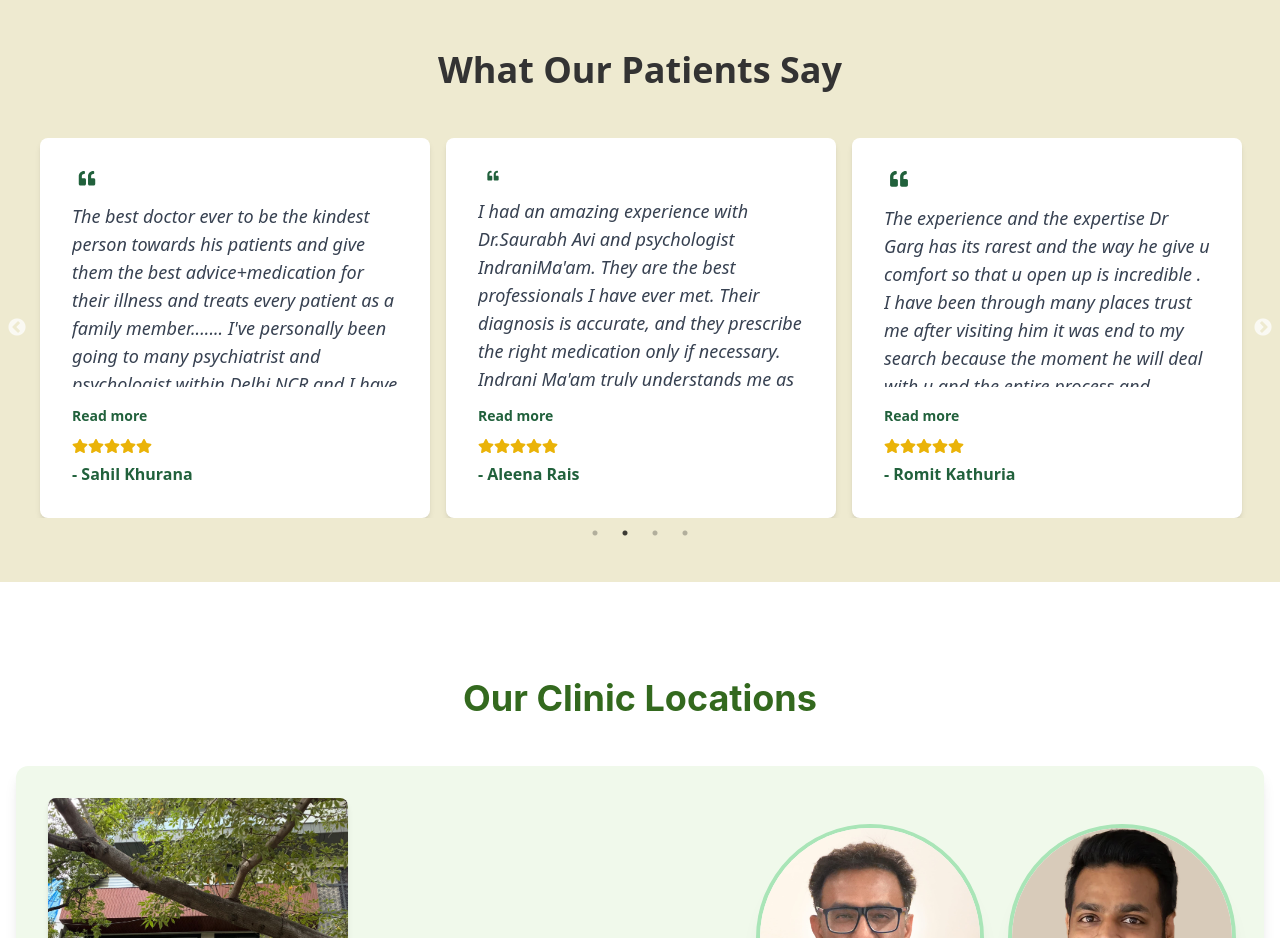
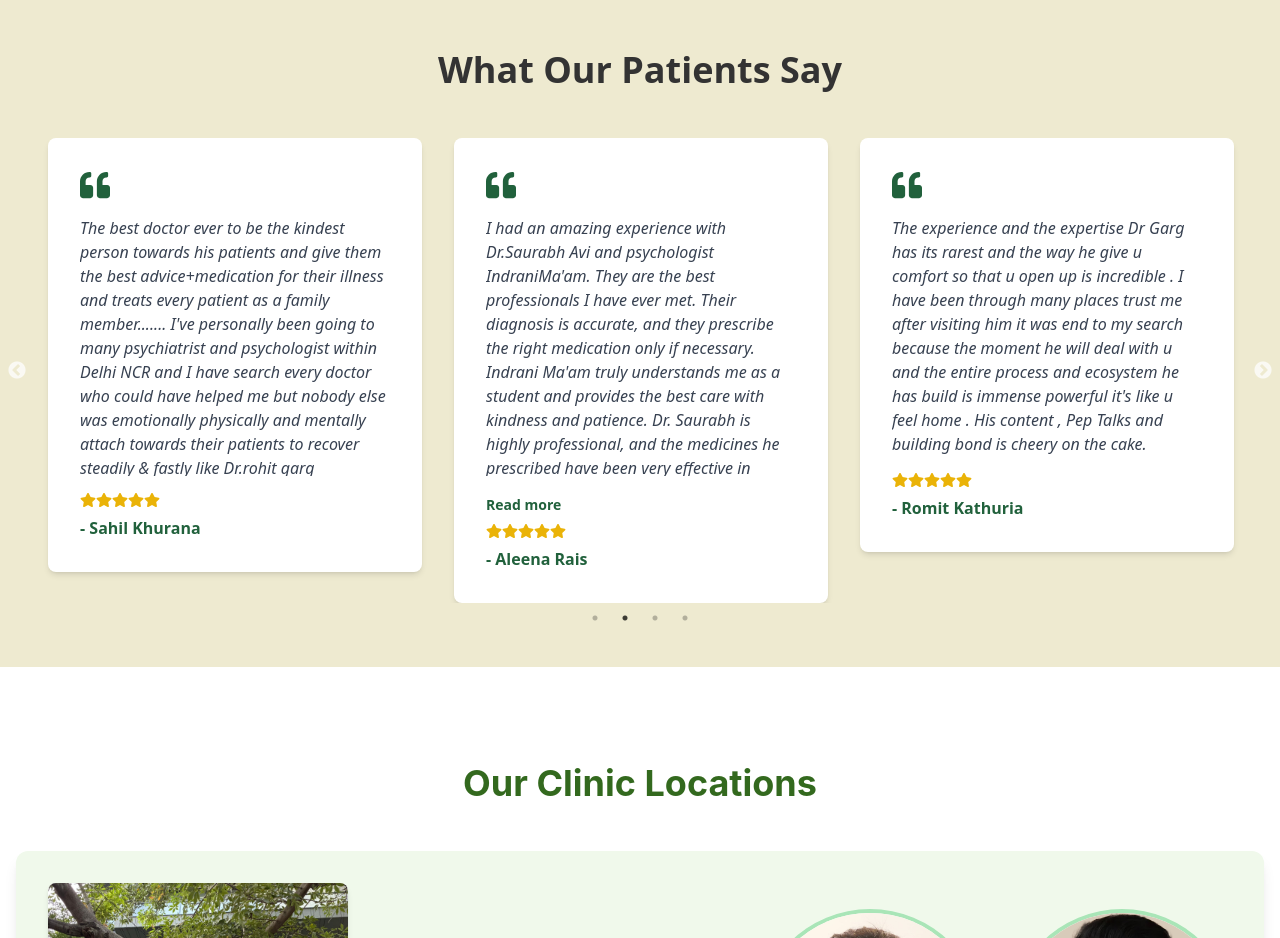
Before and after one commit to Ashishs0006/mind-vriksha, a React (Vite) app in the folder frontend/: page / in a window 1280 px wide. Shown: the part 3240-4178 px from the top of the page. Built offline with nearby package versions, Linux system fonts and the light colour scheme.

Commit message:
Commit all the changes

```diff
--- a/frontend/src/Components/Testimonials.jsx
+++ b/frontend/src/Components/Testimonials.jsx
@@ -30,35 +30,23 @@ const TestimonialCard = ({ testimonial, baseHeight }) => {
 
   useEffect(() => {
     if (contentRef.current) {
-      // Check if content exceeds the base height
       const contentHeight = contentRef.current.scrollHeight;
-      const cardHeight = baseHeight - 100; // Account for quote icon and author section
-
-      if (contentHeight > cardHeight) {
-        setNeedsReadMore(true);
-      } else {
-        setNeedsReadMore(false);
-      }
+      const cardHeight = baseHeight - 100; // space for quote + author
+      setNeedsReadMore(contentHeight > cardHeight);
     }
   }, [baseHeight]);
 
-  const handleReadMore = () => {
-    setIsExpanded(true);
-  };
-
   return (
     <div
-      className="bg-white p-8 rounded-lg shadow-md hover:shadow-xl transition duration-300 flex flex-col"
-      style={{ height: `${baseHeight}px` }}
+      className="bg-white p-6 sm:p-8 rounded-lg shadow-md hover:shadow-xl transition duration-300 flex flex-col h-full"
+      style={{ minHeight: `${baseHeight}px` }}
     >
       <FaQuoteLeft className="text-primary-green text-3xl mb-4" />
 
       <div
         ref={contentRef}
-        className={`italic text-lg text-gray-700 mb-4 flex-grow ${isExpanded ? 'overflow-y-auto' : 'overflow-hidden'}`}
-        style={{
-          maxHeight: isExpanded ? 'none' : `${baseHeight - 120}px`,
-        }}
+        className={`italic text-gray-700 mb-4 flex-grow ${isExpanded ? 'overflow-y-auto' : 'overflow-hidden'}`}
+        style={{ maxHeight: isExpanded ? 'none' : `${baseHeight - 120}px` }}
       >
         {testimonial.quote}
       </div>
@@ -66,20 +54,19 @@ const TestimonialCard = ({ testimonial, baseHeight }) => {
       <div className="mt-auto">
         {needsReadMore && !isExpanded && (
           <button
-            onClick={handleReadMore}
-            className="text-primary-green font-semibold text-sm mb-3 hover:underline focus:outline-none"
+            onClick={() => setIsExpanded(true)}
+            className="text-primary-green font-semibold text-sm mb-2 hover:underline focus:outline-none"
           >
             Read more
           </button>
         )}
-
-        <div className="flex flex-col">
-          <div className="flex text-yellow-500 mb-2">
+        <div className="flex flex-col items-start">
+          <div className="flex text-yellow-500 mb-1">
             {[...Array(5)].map((_, i) => (
               <FaStar key={i} />
             ))}
           </div>
-          <p className="font-semibold text-primary-green">- {testimonial.author}</p>
+          <p className="font-semibold text-primary-green mt-1">- {testimonial.author}</p>
         </div>
       </div>
     </div>
@@ -87,6 +74,9 @@ const TestimonialCard = ({ testimonial, baseHeight }) => {
 };
 
 const Testimonials = () => {
+  const baseHeight = 380; // desktop default
+  const mobileBaseHeight = 450; // mobile card height
+
   const settings = {
     dots: true,
     infinite: true,
@@ -95,50 +85,38 @@ const Testimonials = () => {
     slidesToScroll: 1,
     autoplay: true,
     autoplaySpeed: 5000,
+    centerMode: false,
+    variableWidth: false,
     responsive: [
-    {
-      breakpoint: 1280, // Large desktops
-      settings: {
-        slidesToShow: 3,
-        slidesToScroll: 1,
-      },
-    },
-    {
-      breakpoint: 1024, // Tablets
-      settings: {
-        slidesToShow: 2,
-        slidesToScroll: 1,
-      },
-    },
-    {
-      breakpoint: 768, // Mobiles (landscape)
-      settings: {
-        slidesToShow: 1,
-        slidesToScroll: 1,
-      },
-    },
-    {
-      breakpoint: 480, // Small mobiles (portrait)
-      settings: {
-        slidesToShow: 1,
-        slidesToScroll: 1,
-      },
-    },
+      { breakpoint: 1280, settings: { slidesToShow: 3 } },
+      { breakpoint: 1024, settings: { slidesToShow: 2 } },
+      { breakpoint: 768, settings: { slidesToShow: 1, arrows: false, centerMode: false } },
+      { breakpoint: 480, settings: { slidesToShow: 1, arrows: false, centerMode: false } },
     ]
   };
 
-  // Set a fixed base height for all cards
-  const baseHeight = 380;
+  // Determine card height based on window width
+  const [cardHeight, setCardHeight] = useState(baseHeight);
+
+  useEffect(() => {
+    const handleResize = () => {
+      setCardHeight(window.innerWidth < 768 ? mobileBaseHeight : baseHeight);
+    };
+    handleResize();
+    window.addEventListener('resize', handleResize);
+    return () => window.removeEventListener('resize', handleResize);
+  }, []);
 
   return (
     <section className="py-16 bg-primary-skin">
-      {/* <div className="container mx-auto px-4"> */}
       <div className="max-w-7xl mx-auto px-4 sm:px-6 lg:px-8">
-        <h2 className="text-3xl md:text-4xl font-bold text-dark-charcoal text-center mb-12">What Our Patients Say</h2>
+        <h2 className="text-3xl md:text-4xl font-bold text-dark-charcoal text-center mb-12">
+          What Our Patients Say
+        </h2>
         <Slider {...settings}>
           {testimonials.map((testimonial, index) => (
-            <div key={index} className="px-2 focus:outline-none">
-              <TestimonialCard testimonial={testimonial} baseHeight={baseHeight} />
+            <div key={index} className="px-2 sm:px-4 focus:outline-none">
+              <TestimonialCard testimonial={testimonial} baseHeight={cardHeight} />
             </div>
           ))}
         </Slider>
@@ -148,3 +126,154 @@ const Testimonials = () => {
 };
 
 export default Testimonials;
+
+// import React, { useState, useRef, useEffect } from 'react';
+// import { FaQuoteLeft, FaStar } from 'react-icons/fa';
+// import Slider from 'react-slick';
+// import "slick-carousel/slick/slick.css";
+// import "slick-carousel/slick/slick-theme.css";
+
+// const testimonials = [
+//   {
+//     quote: "I would like to thank Dr Rohit and his Team for his medical support and guidance towards Mental health issues and patients suffering from it. First time when a family experience their loved one having a problem, they are soo devastated and shattered and they don't know where to go and who to reach.In such situation Dr's like Rohit sir act like a God and help a suffering family and patient to live a happy life again.He is a genuine person and not at all greedy towards patients and listens very patiently to those who visit.Thank you dr and keep the good work going.",
+//     author: "Vineet Kaushik",
+//   },
+//   {
+//     quote: "The best doctor ever to be the kindest person towards his patients and give them the best advice+medication for their illness and treats every patient as a family member....... I've personally been going to many psychiatrist and psychologist within Delhi NCR and I have search every doctor who could have helped me but nobody else was emotionally physically and mentally attach towards their patients to recover steadily & fastly like Dr.rohit garg",
+//     author: "Sahil Khurana",
+//   },
+//   {
+//     quote: "I had an amazing experience with Dr.Saurabh Avi and psychologist IndraniMa'am. They are the best professionals I have ever met. Their diagnosis is accurate, and they prescribe the right medication only if necessary. Indrani Ma'am truly understands me as a student and provides the best care with kindness and patience. Dr. Saurabh is highly professional, and the medicines he prescribed have been very effective in helping me.The clinic itself is a wondertul place-clean, beautiful, and peaceful. The staff is extremely polite, understanding, and always ready to help. Visiting the clinic makes me feel so much better. I am truly grateful for their support during this difficult time",
+//     author: "Aleena Rais",
+//   },
+//   {
+//     quote: "The experience and the expertise Dr Garg has its rarest and the way he give u comfort so that u open up is incredible . I have been through many places trust me after visiting him it was end to my search because the moment he will deal with u and the entire process and ecosystem he has build is immense powerful it's like u feel home . His content , Pep Talks and building bond is cheery on the cake.",
+//     author: "Romit Kathuria",
+//   }
+// ];
+
+// const TestimonialCard = ({ testimonial, baseHeight }) => {
+//   const [isExpanded, setIsExpanded] = useState(false);
+//   const [needsReadMore, setNeedsReadMore] = useState(false);
+//   const contentRef = useRef(null);
+
+//   useEffect(() => {
+//     if (contentRef.current) {
+//       // Check if content exceeds the base height
+//       const contentHeight = contentRef.current.scrollHeight;
+//       const cardHeight = baseHeight - 100; // Account for quote icon and author section
+
+//       if (contentHeight > cardHeight) {
+//         setNeedsReadMore(true);
+//       } else {
+//         setNeedsReadMore(false);
+//       }
+//     }
+//   }, [baseHeight]);
+
+//   const handleReadMore = () => {
+//     setIsExpanded(true);
+//   };
+
+//   return (
+//     <div
+//       className="bg-white p-8 rounded-lg shadow-md hover:shadow-xl transition duration-300 flex flex-col"
+//       style={{ height: `${baseHeight}px` }}
+//     >
+//       <FaQuoteLeft className="text-primary-green text-3xl mb-4" />
+
+//       <div
+//         ref={contentRef}
+//         className={`italic text-lg text-gray-700 mb-4 flex-grow ${isExpanded ? 'overflow-y-auto' : 'overflow-hidden'}`}
+//         style={{
+//           maxHeight: isExpanded ? 'none' : `${baseHeight - 120}px`,
+//         }}
+//       >
+//         {testimonial.quote}
+//       </div>
+
+//       <div className="mt-auto">
+//         {needsReadMore && !isExpanded && (
+//           <button
+//             onClick={handleReadMore}
+//             className="text-primary-green font-semibold text-sm mb-3 hover:underline focus:outline-none"
+//           >
+//             Read more
+//           </button>
+//         )}
+
+//         <div className="flex flex-col">
+//           <div className="flex text-yellow-500 mb-2">
+//             {[...Array(5)].map((_, i) => (
+//               <FaStar key={i} />
+//             ))}
+//           </div>
+//           <p className="font-semibold text-primary-green">- {testimonial.author}</p>
+//         </div>
+//       </div>
+//     </div>
+//   );
+// };
+
+// const Testimonials = () => {
+//   const settings = {
+//     dots: true,
+//     infinite: true,
+//     speed: 500,
+//     slidesToShow: 3,
+//     slidesToScroll: 1,
+//     autoplay: true,
+//     autoplaySpeed: 5000,
+//     responsive: [
+//     {
+//       breakpoint: 1280, // Large desktops
+//       settings: {
+//         slidesToShow: 3,
+//         slidesToScroll: 1,
+//       },
+//     },
+//     {
+//       breakpoint: 1024, // Tablets
+//       settings: {
+//         slidesToShow: 2,
+//         slidesToScroll: 1,
+//       },
+//     },
+//     {
+//       breakpoint: 768, // Mobiles (landscape)
+//       settings: {
+//         slidesToShow: 1,
+//         slidesToScroll: 1,
+//       },
+//     },
+//     {
+//       breakpoint: 480, // Small mobiles (portrait)
+//       settings: {
+//         slidesToShow: 1,
+//         slidesToScroll: 1,
+//       },
+//     },
+//     ]
+//   };
+
+//   // Set a fixed base height for all cards
+//   const baseHeight = 380;
+
+//   return (
+//     <section className="py-16 bg-primary-skin">
+//       {/* <div className="container mx-auto px-4"> */}
+//       <div className="max-w-7xl mx-auto px-4 sm:px-6 lg:px-8">
+//         <h2 className="text-3xl md:text-4xl font-bold text-dark-charcoal text-center mb-12">What Our Patients Say</h2>
+//         <Slider {...settings}>
+//           {testimonials.map((testimonial, index) => (
+//             <div key={index} className="px-2 focus:outline-none">
+//               <TestimonialCard testimonial={testimonial} baseHeight={baseHeight} />
+//             </div>
+//           ))}
+//         </Slider>
+//       </div>
+//     </section>
+//   );
+// };
+
+// export default Testimonials;
```
